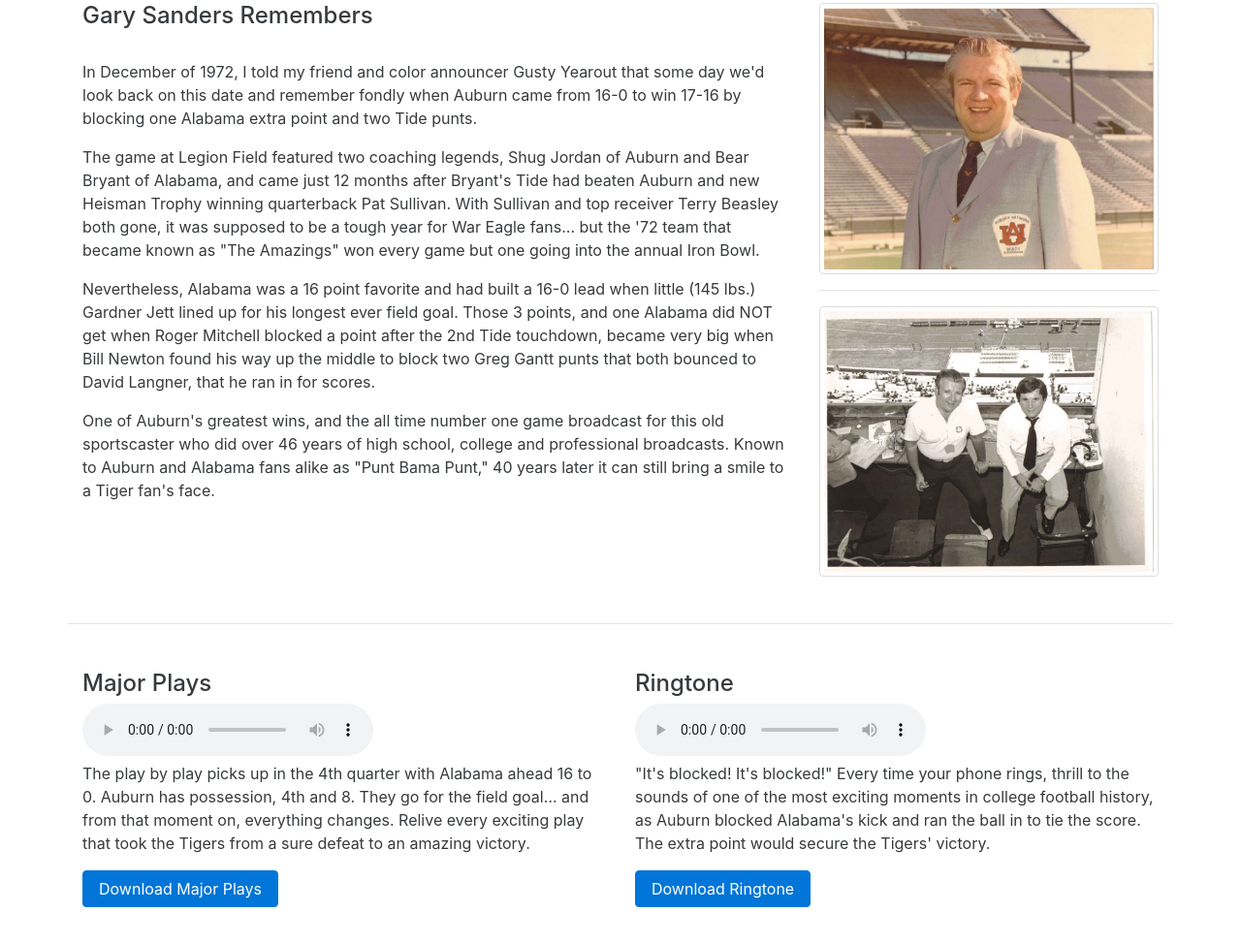
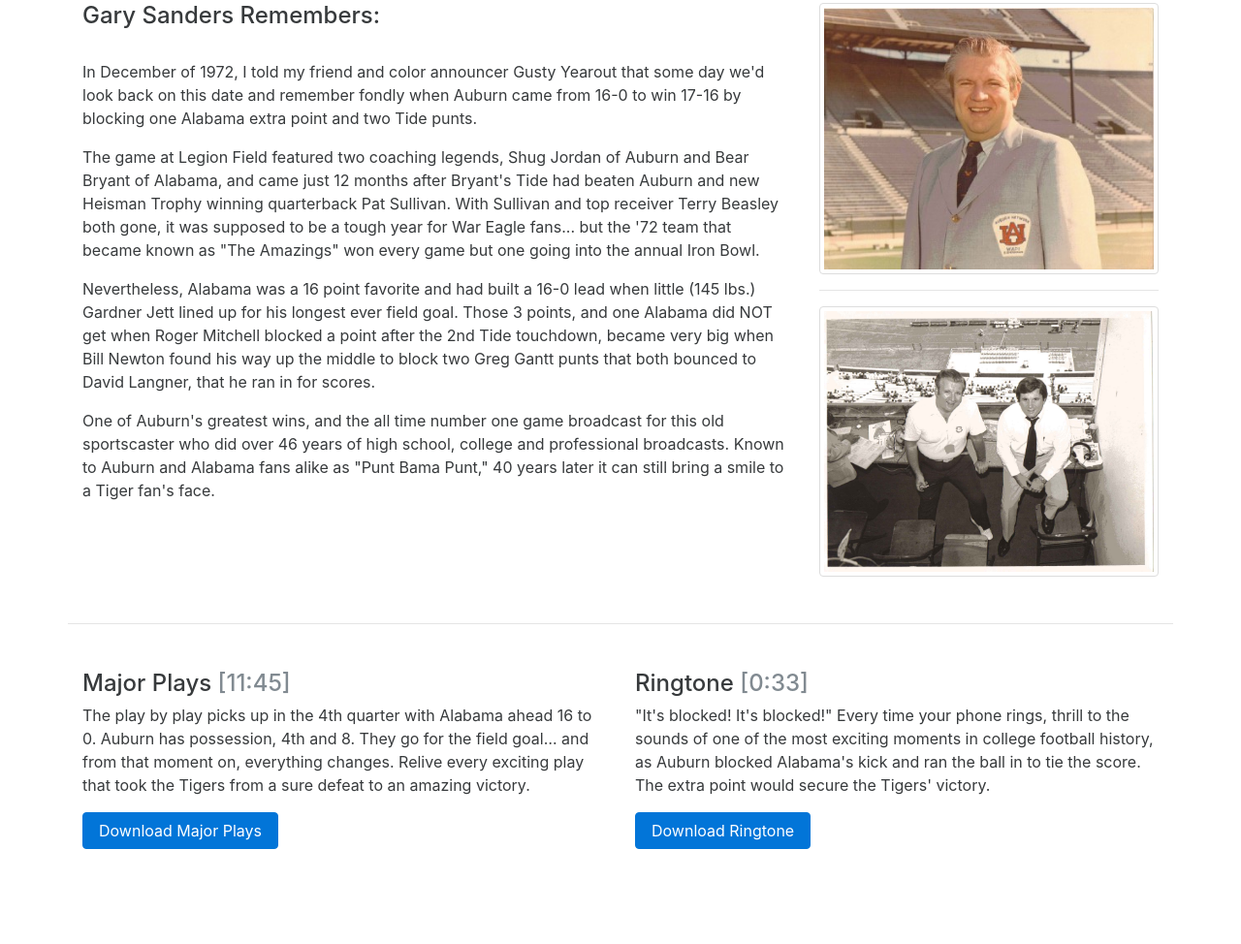
Before and after one commit to tsand/puntbamapunt, a plain HTML site: page index.html in a window 1280 px wide. Shown: the part 840-1814 px from the top of the page at 97% size. After the commit the page ends 1776 px from the top, so only its background shows below. Drawn offline with Linux system fonts and the light colour scheme; a script that the page names is missing.

Commit message:
Use plasso for mp3 downloads

```diff
--- a/index.html
+++ b/index.html
@@ -61,7 +61,7 @@
         <hr class="m-y-3">
 
         <div class="col-md-8">
-          <h4>Gary Sanders Remembers</h4>
+          <h4>Gary Sanders Remembers:</h4>
           <br>
           <p>In December of 1972, I told my friend and color announcer Gusty Yearout that some day we'd look back on this date and remember fondly when Auburn came from 16-0 to win 17-16 by blocking one Alabama extra point and two Tide punts.</p>
           <p>The game at Legion Field featured two coaching legends, Shug Jordan of Auburn and Bear Bryant of Alabama, and came just 12 months after Bryant's Tide had beaten Auburn and new Heisman Trophy winning quarterback Pat Sullivan. With Sullivan and top receiver Terry Beasley both gone, it was supposed to be a tough year for War Eagle fans... but the '72 team that became known as "The Amazings" won every game but one going into the annual Iron Bowl.</p>
@@ -77,22 +77,14 @@
       <div class="row">
         <hr class="m-y-3">
         <div class="col-md-6">
-          <h4>Major Plays</h4>
-          <audio controls>
-            <source src="audio/majorplays.mp3" type="audio/mpeg">
-            Your browser does not support the audio element.
-          </audio>
+          <h4>Major Plays <span class="text-muted">[11:45]<span></h4>
           <p>The play by play picks up in the 4th quarter with Alabama ahead 16 to 0. Auburn has possession, 4th and 8. They go for the field goal… and from that moment on, everything changes. Relive every exciting play that took the Tigers from a sure defeat to an amazing victory.</p>
-          <a class="btn btn-primary" target="_blank" href="http://www.payloadz.com/go/?id=1645204">Download Major Plays</a>
+          <a class="btn btn-primary plo-button" target="_blank" href="https://plasso.co/s/7n0CprsvFK">Download Major Plays</a>
         </div>
         <div class="col-md-6">
-          <h4>Ringtone</h4>
-          <audio controls>
-            <source src="audio/ringtone.mp3" type="audio/mpeg">
-            Your browser does not support the audio element.
-          </audio>
+          <h4>Ringtone <span class="text-muted">[0:33]<span></h4>
           <p>"It's blocked! It's blocked!" Every time your phone rings, thrill to the sounds of one of the most exciting moments in college football history, as Auburn blocked Alabama's kick and ran the ball in to tie the score. The extra point would secure the Tigers' victory.</p>
-          <a class="btn btn-primary" target="_blank" href="http://www.payloadz.com/go/?id=1645215">Download Ringtone</a>
+          <a class="btn btn-primary plo-button" target="_blank" href="https://plasso.co/s/7n0CprsvFK">Download Ringtone</a>
         </div>
       </div>
     </div>
@@ -115,5 +107,7 @@
       var bdaySpan = document.getElementById('bday');
       updateSpan(bdaySpan, calculateAge(ironBowlDate));
     </script>
+
+    <script type='text/javascript' src='https://plasso.co/embed/v2/embed.js'></script>
   </body>
 </html>
```
